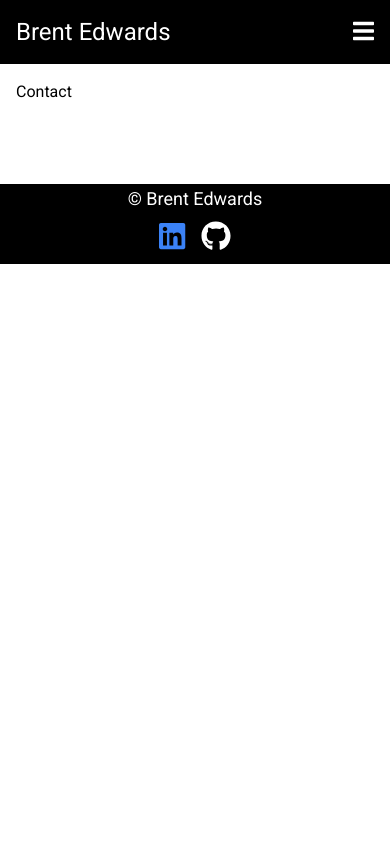
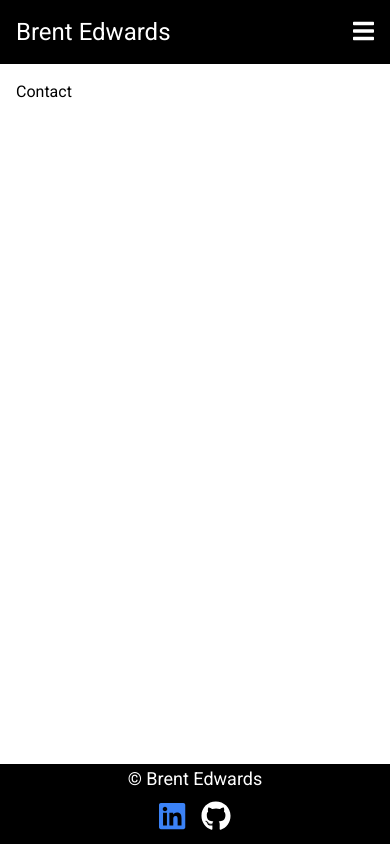
Before and after one commit to zirris512/vue-portfolio, a Vue app: page /contact in a window 390 px wide. Built offline with nearby package versions, Linux system fonts and the light colour scheme.

Commit message:
fix footer spacing && mobile nav scroll behavior

```diff
--- a/src/App.vue
+++ b/src/App.vue
@@ -1,8 +1,9 @@
 <template>
-    <the-nav />
-    <router-view></router-view>
-    <div class="min-h-12"></div>
-    <the-footer />
+    <div class="flex flex-col h-screen">
+        <the-nav />
+        <router-view></router-view>
+        <the-footer />
+    </div>
 </template>
 
 <script lang="ts">
--- a/src/components/nav/TheNav.vue
+++ b/src/components/nav/TheNav.vue
@@ -37,7 +37,7 @@
             </div>
             <!-- Mobile Navbar -->
             <div v-else class="ml-auto" ref="mobileNav">
-                <a href="#" @click="toggleMobileDropdown">
+                <a class="cursor-pointer" @click="toggleMobileDropdown">
                     <font-awesome-icon icon="bars" />
                 </a>
                 <div
--- a/src/pages/About.vue
+++ b/src/pages/About.vue
@@ -1,5 +1,5 @@
 <template>
-    <div class="md:mx-24 mx-4 my-20">
+    <div class="md:mx-24 mx-4 my-20 flex-1">
         <h1 class="text-4xl font-bold">About Me</h1>
         <hr class="my-8" />
         <div class="mb-8">
--- a/src/pages/Contact.vue
+++ b/src/pages/Contact.vue
@@ -1,5 +1,5 @@
 <template>
-    <div class="md:mx-24 mx-4 my-20">
+    <div class="md:mx-24 mx-4 my-20 flex-1">
         <h1>Contact</h1>
     </div>
 </template>
--- a/src/pages/Portfolio.vue
+++ b/src/pages/Portfolio.vue
@@ -1,5 +1,5 @@
 <template>
-    <div class="md:mx-24 mx-4 my-20">
+    <div class="md:mx-24 mx-4 my-20 flex-1">
         <h1>Portfolio</h1>
     </div>
 </template>
--- a/src/router/router.ts
+++ b/src/router/router.ts
@@ -1,12 +1,14 @@
 import { createRouter, createWebHistory } from "vue-router";
 import About from "../pages/About.vue";
+import Portfolio from "../pages/Portfolio.vue";
+import Contact from "../pages/Contact.vue";
 
 export const router = createRouter({
     history: createWebHistory(),
     routes: [
         { path: "/", redirect: "/about" },
         { path: "/about", component: About },
-        { path: "/portfolio", component: () => import("../pages/Portfolio.vue") },
-        { path: "/contact", component: () => import("../pages/Contact.vue") },
+        { path: "/portfolio", component: Portfolio },
+        { path: "/contact", component: Contact },
     ],
 });
```
